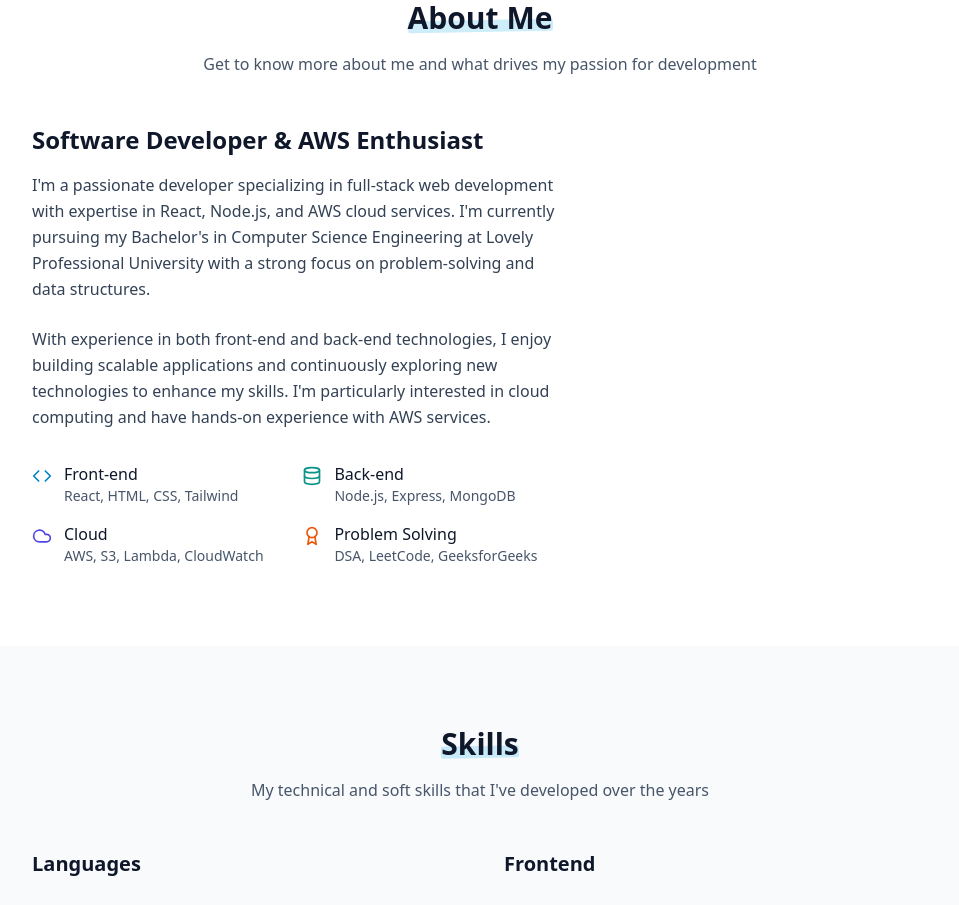
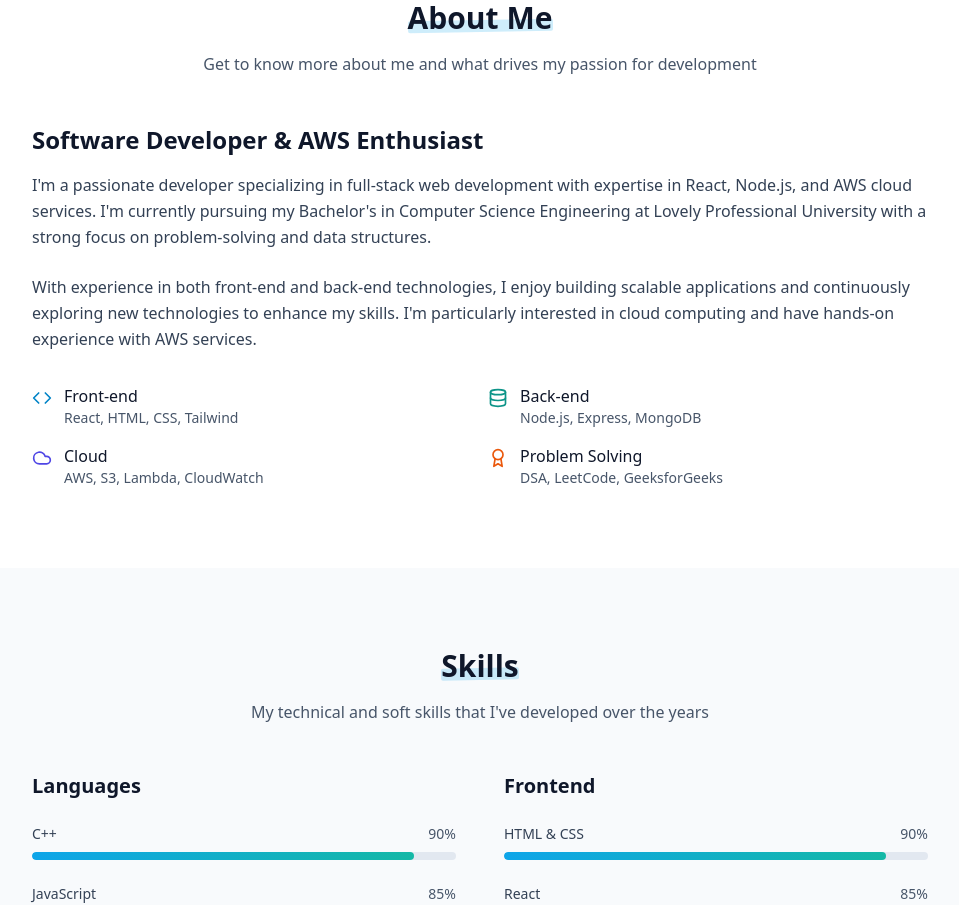
Before and after one commit to Jaswant10041/portfolio, a React (Vite) app: page / in a window 1280 px wide. Shown: the part 880-1785 px from the top of the page, without its empty margins (160-1119 px from the left). Built offline with nearby package versions, Linux system fonts and the light colour scheme.

Commit message:
Update About.tsx

```diff
--- a/src/components/sections/About.tsx
+++ b/src/components/sections/About.tsx
@@ -42,7 +42,7 @@ const About: React.FC = () => {
             </p>
           </div>
 
-          <div className="grid md:grid-cols-5 gap-8 flex justify-center items-center">
+          <div className="flex flex-col justify-center items-center">
             <div className="md:col-span-3 animate-on-scroll opacity-0 transition-all duration-700 delay-300">
               <h3 className="text-2xl font-bold mb-4 text-slate-900 dark:text-white">
                 Software Developer & AWS Enthusiast
```
